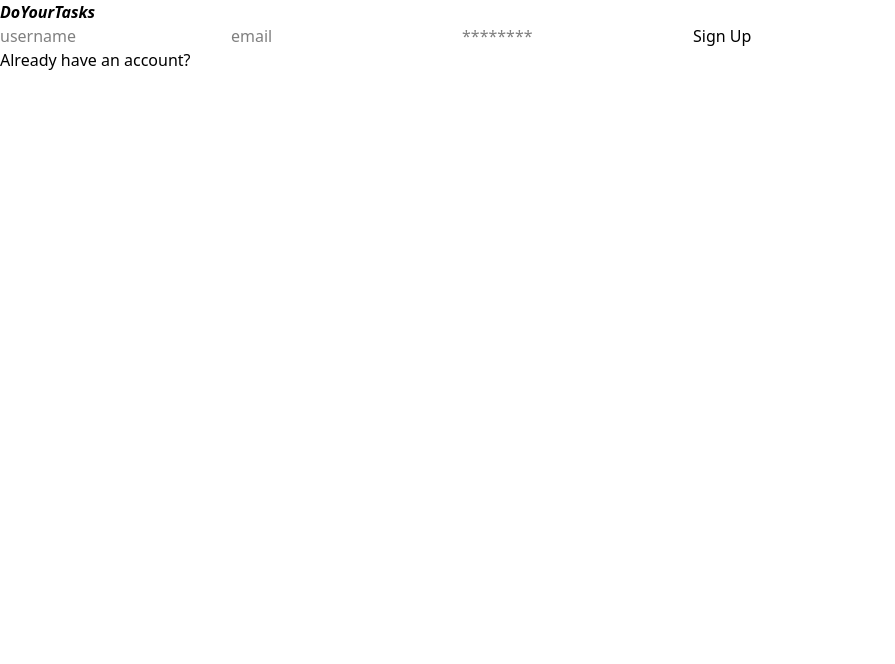
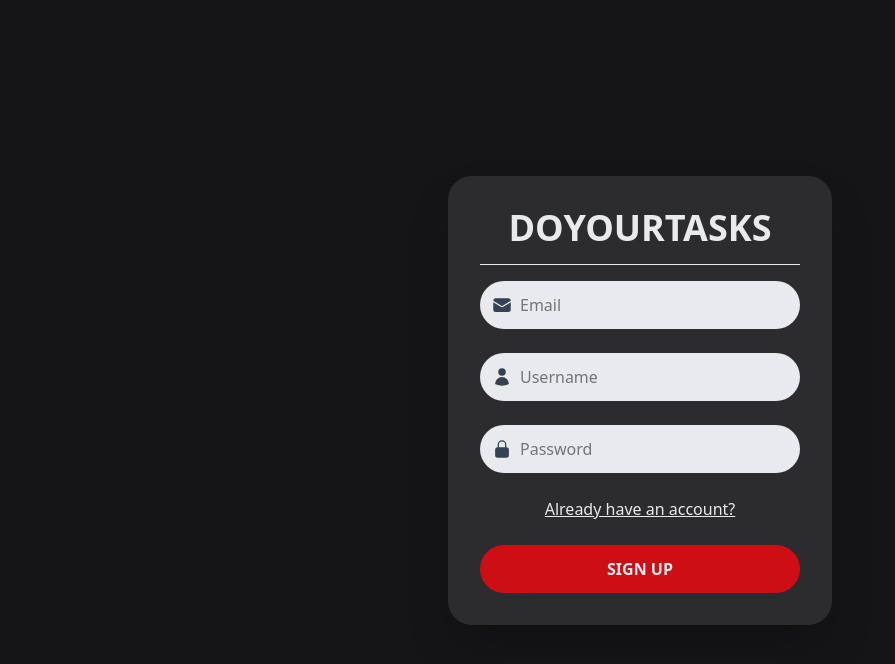
Before and after one commit to mgarmer2811/DoYourTasks, a Next.js app: page /auth/signUp in a window 1280 px wide. Shown: the top 664 px of the page, without its empty margins (0-895 px from the left). Built offline with nearby package versions, Linux system fonts and the light colour scheme; no server answers.

Commit message:
Subido css de paginas de signIn y signUp

```diff
--- a/src/app/auth/signIn/page.js
+++ b/src/app/auth/signIn/page.js
@@ -3,6 +3,7 @@
 import { useState } from "react";
 import { useRouter } from "next/navigation";
 import Link from "next/link";
+import { UserIcon, LockClosedIcon } from "@heroicons/react/24/solid";
 import useAuth from "../authContext";
 import Cookies from "js-cookie";
 
@@ -55,33 +56,57 @@ export default function SignIn() {
     }
 
     return (
-        <div>
-            <h1>
-                <i>
-                    <b>DoYourTasks</b>
-                </i>
+        <div className="flex justify-center items-center min-h-screen bg-[#151416]">
+            <div className="w-96 p-8 rounded-3xl bg-[#2c2b2e] shadow-2xl">
+                <h1 className="text-4xl font-bold text-[#E8EAEE] text-center uppercase">
+                    DoYourTasks
                 </h1>
-            {error && <p>{error}</p>}
-            <form onSubmit={handleLogin}>
+                <hr className="my-4 border-[#E8EAEE]" />
+
+                {error && <p className="text-red-500 text-center">{error}</p>}
+
+                <form onSubmit={handleLogin} className="space-y-6">
+                    <div className="relative">
+                        <UserIcon className="absolute left-3 top-1/2 transform -translate-y-1/2 h-5 w-5 text-gray-700" />
                         <input
                             type="text"
                             placeholder="Username"
                             value={username}
                             onChange={(e) => setUsername(e.target.value)}
                             required
+                            className="w-full pl-10 p-3 rounded-full bg-[#E8EAEE] text-black outline-none"
                         />
+                    </div>
+
+                    <div className="relative">
+                        <LockClosedIcon className="absolute left-3 top-1/2 transform -translate-y-1/2 h-5 w-5 text-gray-700" />
                         <input
                             type="password"
                             placeholder="Password"
                             value={password}
                             onChange={(e) => setPassword(e.target.value)}
                             required
+                            className="w-full pl-10 p-3 rounded-full bg-[#E8EAEE] text-black outline-none"
                         />
-                <button type="submit">Sign In</button>
+                    </div>
+
+                    <p className="text-center">
+                        <Link
+                            href="/auth/signUp"
+                            className="text-[#E8EAEE] underline"
+                        >
+                            Don't have an account?
+                        </Link>
+                    </p>
+
+                    <button
+                        type="submit"
+                        className="w-full p-3 rounded-full bg-[#cd0e14] text-[#E8EAEE] font-bold"
+                    >
+                        LOGIN
+                    </button>
                 </form>
-            <p>
-                <Link href={"/auth/signUp"}>Don't have an account?</Link>
-            </p>
+            </div>
         </div>
     );
 }
--- a/src/app/auth/signUp/page.js
+++ b/src/app/auth/signUp/page.js
@@ -3,6 +3,11 @@
 import { useState } from "react";
 import { useRouter } from "next/navigation";
 import Link from "next/link";
+import {
+    UserIcon,
+    LockClosedIcon,
+    EnvelopeIcon,
+} from "@heroicons/react/24/solid";
 import useAuth from "../authContext";
 
 export default function SignUp() {
@@ -17,38 +22,30 @@ export default function SignUp() {
         event.preventDefault();
         setError(null);
 
-        if (email === "") {
-            alert("Email field is blank. Please fill it");
-            return;
-        }
-        if (password === "") {
-            alert("Password field is blank. Please fill it");
-            return;
-        }
-        if (username === "") {
-            alert("Username field is blank. Please fill it");
+        if (!email.trim() || !password.trim() || !username.trim()) {
+            alert("All fields must be filled out");
             return;
         }
 
         const emailRegex = /^[a-zA-Z0-9._%+-]+@[a-zA-Z0-9.-]+\.[a-zA-Z]{2,}$/;
         if (!emailRegex.test(email)) {
-            alert("Email format invalid. Try something like: aaaa@gg.pp");
+            alert("Invalid email format");
+            return;
         }
         if (password.length < 5) {
-            alert(
-                "Password field invalid. Password must contain at least 5 characters"
-            );
+            alert("Password must be at least 5 characters long");
+            return;
         }
 
         const response = await fetch("/api/auth/signUp", {
             method: "POST",
-            headers: { "Content-Type": "application-json" },
+            headers: { "Content-Type": "application/json" },
             body: JSON.stringify({ email, password, username }),
         });
         const result = await response.json();
 
         if (!response.ok) {
-            setError(result.error || "Error en el registro");
+            setError(result.error || "Error during registration");
             return;
         }
 
@@ -56,41 +53,69 @@ export default function SignUp() {
     }
 
     return (
-        <div>
-            <h1>
-                <i>
-                    <b>DoYourTasks</b>
-                </i>
+        <div className="flex justify-center items-center min-h-screen bg-[#151416]">
+            <div className="w-96 p-8 rounded-3xl bg-[#2c2b2e] shadow-2xl">
+                <h1 className="text-4xl font-bold text-[#E8EAEE] text-center uppercase">
+                    DoYourTasks
                 </h1>
-            {error && <p>{error}</p>}
-            <form onSubmit={handleRegister}>
+                <hr className="my-4 border-[#E8EAEE]" />
+
+                {error && <p className="text-red-500 text-center">{error}</p>}
+
+                <form onSubmit={handleRegister} className="space-y-6">
+                    <div className="relative">
+                        <EnvelopeIcon className="absolute left-3 top-1/2 transform -translate-y-1/2 h-5 w-5 text-gray-700" />
+                        <input
+                            type="email"
+                            placeholder="Email"
+                            value={email}
+                            onChange={(e) => setEmail(e.target.value)}
+                            required
+                            className="w-full pl-10 p-3 rounded-full bg-[#E8EAEE] text-black outline-none"
+                        />
+                    </div>
+
+                    <div className="relative">
+                        <UserIcon className="absolute left-3 top-1/2 transform -translate-y-1/2 h-5 w-5 text-gray-700" />
                         <input
                             type="text"
-                    placeholder="username"
+                            placeholder="Username"
                             value={username}
                             onChange={(e) => setUsername(e.target.value)}
                             required
+                            className="w-full pl-10 p-3 rounded-full bg-[#E8EAEE] text-black outline-none"
                         />
-                <input
-                    type="email"
-                    placeholder="email"
-                    value={email}
-                    onChange={(e) => setEmail(e.target.value)}
-                    required
-                />
+                    </div>
+
+                    <div className="relative">
+                        <LockClosedIcon className="absolute left-3 top-1/2 transform -translate-y-1/2 h-5 w-5 text-gray-700" />
                         <input
                             type="password"
-                    placeholder="********"
+                            placeholder="Password"
                             value={password}
-                    minLength="5"
-                    title="Must contain at least 5 characters"
                             onChange={(e) => setPassword(e.target.value)}
+                            required
+                            className="w-full pl-10 p-3 rounded-full bg-[#E8EAEE] text-black outline-none"
                         />
-                <button type="submit">Sign Up</button>
+                    </div>
+
+                    <p className="text-center">
+                        <Link
+                            href="/auth/signIn"
+                            className="text-[#E8EAEE] underline"
+                        >
+                            Already have an account?
+                        </Link>
+                    </p>
+
+                    <button
+                        type="submit"
+                        className="w-full p-3 rounded-full bg-[#cd0e14] text-[#E8EAEE] font-bold"
+                    >
+                        SIGN UP
+                    </button>
                 </form>
-            <p>
-                <Link href={"/auth/signIn"}>Already have an account?</Link>
-            </p>
+            </div>
         </div>
     );
 }
```
Lines whose indentation alone changed are shown as unchanged.
